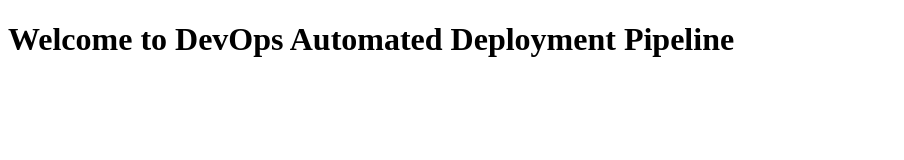
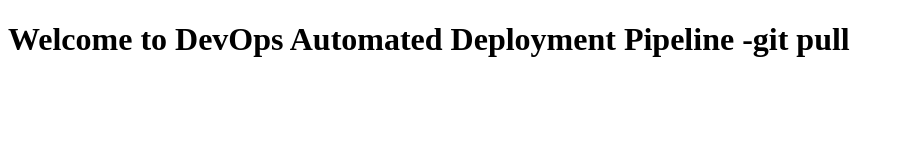
Before and after one commit to joelrohan567-create/devops-git-project, a plain HTML site: page index.html in a window 1280 px wide. Shown: the whole page, without its empty margins (0-904 px from the left). Drawn offline with Linux system fonts and the light colour scheme.

Commit message:
Update index.html

```diff
--- a/index.html
+++ b/index.html
@@ -4,6 +4,6 @@
 <title>DevOpsProject</title>
 </head>
 <body>
-<h1>Welcome to DevOps Automated Deployment Pipeline</h1>
+<h1>Welcome to DevOps Automated Deployment Pipeline -git pull</h1>
 </body>
 </html>
```
